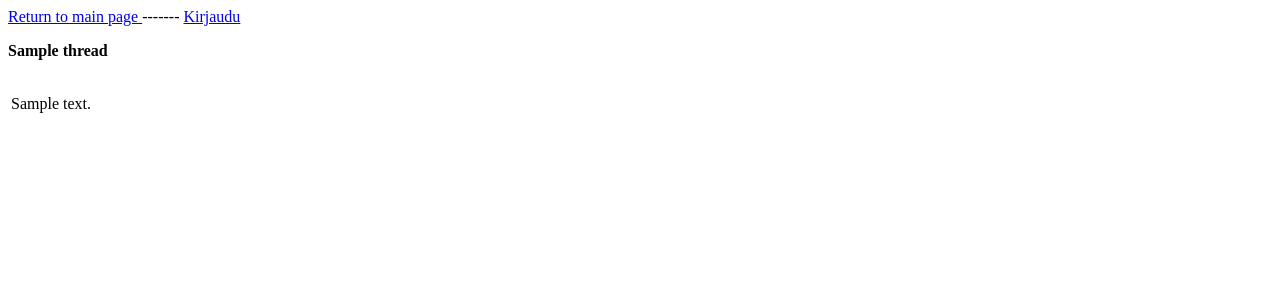
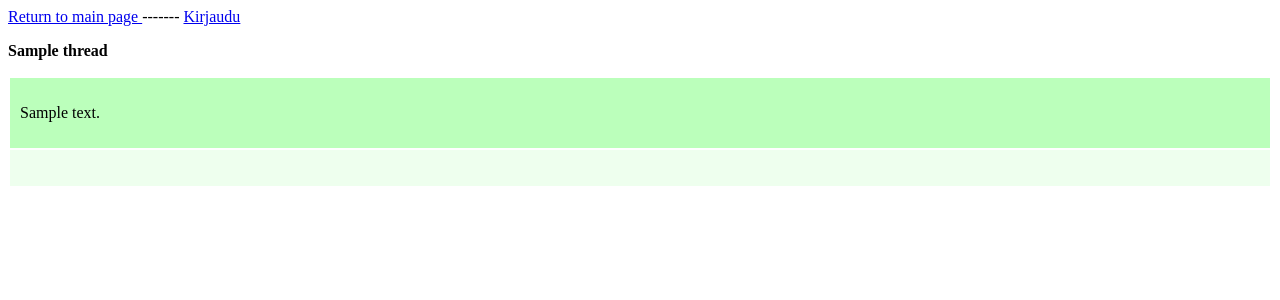
Before and after one commit to vornsami/kuvalauta, a Flask app: page /thread/1 in a window 1280 px wide. Shown: the top 300 px of the page. Run offline with Flask 2, Linux system fonts and the light colour scheme; tables that the repository leaves empty hold one stand-in row (values such as "Sample post"); some libraries are stand-ins or nearby versions.

Commit message:
visual update

```diff
--- a/application/templates/threads/threadpage.html
+++ b/application/templates/threads/threadpage.html
@@ -5,7 +5,26 @@
 <p></p>
 
 <p><b>{{ thread.title }}</b></p>
-<table>
+<style>
+table {
+  width:100%;
+}
+
+th, td {
+  padding: 10px;
+  text-align: left;
+}
+table#cmmntTabl tr:nth-child(even) {
+  background-color: #efe;
+}
+table#cmmntTabl tr:nth-child(odd) {
+ background-color: #bfb;
+}
+table#cmmntTabl td:nth-child(1) {
+  width:10%;
+}
+</style>
+<table  id="cmmntTabl">
     {%  for comment in thread.get_comments()  %}
     {% if thread.is_main_comment(comment)  %}
     <tr>
@@ -17,8 +36,10 @@
    {% else %}
 
     <tr>
+	  {% if thread.get_image_filename(comment) %}
       <td><img src="{{ url_for('display_image', filename=thread.get_image_filename(comment)) }}" height="100"></td>
-      <td><p>{{ comment.content }}</p></td>
+      {% endif %}
+	  <td><p>{{ comment.content }}</p></td>
     </tr>
 
     {% endif %}
@@ -65,7 +86,7 @@
 
 <div id="addComment" class="modalDialog">
     <div>
-        <form method="POST" enctype="multipart/form-data" action="/thread/1">
+        <form method="POST" enctype="multipart/form-data" action="/thread/{{  thread.id }}">
         <table>
         <tr>
           <td>
```
Also changed, not shown: 1 other file.
